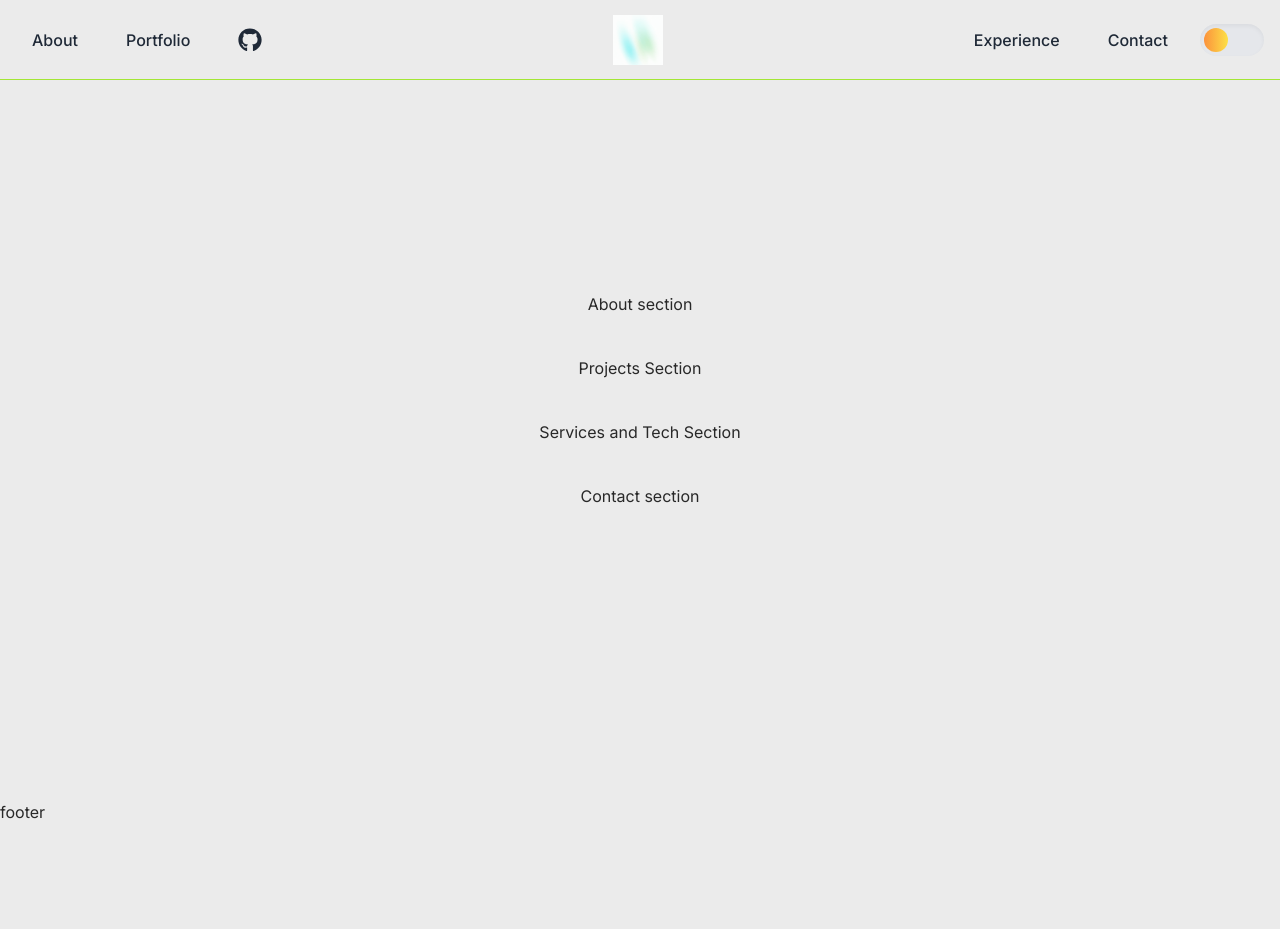
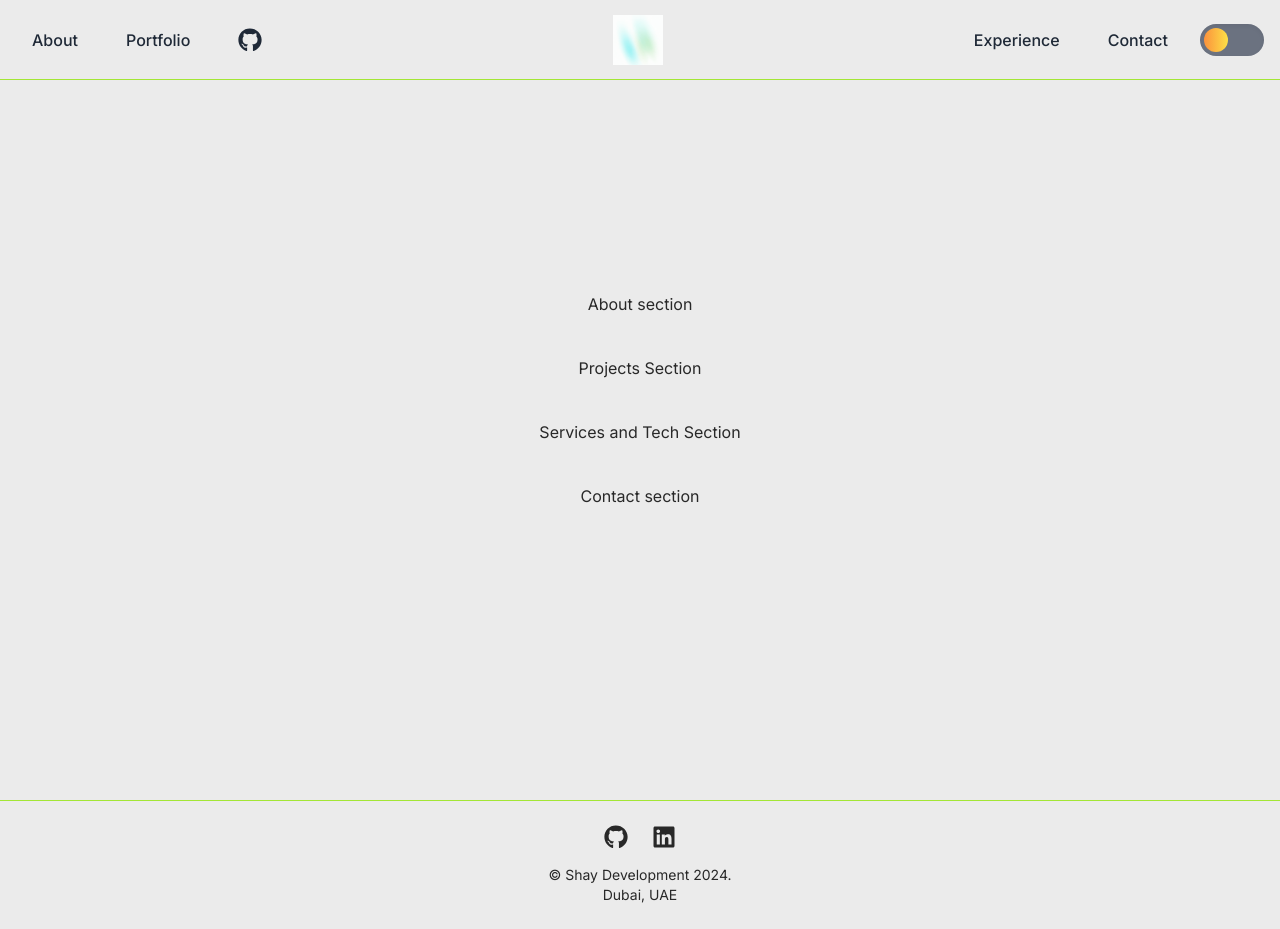
Before and after one commit to shay122990/next-portfolio, a Next.js app: page / in a window 1280 px wide. Before the commit the page ends 824 px from the top, so only its background shows below. Built offline with nearby package versions, Linux system fonts and the light colour scheme.

Commit message:
footer component layout

```diff
--- a/src/app/components/footer/Footer.tsx
+++ b/src/app/components/footer/Footer.tsx
@@ -1,9 +1,37 @@
-import React from 'react'
+"use client";
+
+import Link from "next/link";
+import { FaGithub, FaLinkedin } from "react-icons/fa";
 
 export default function Footer() {
   return (
-    <footer>
-      footer
+    <footer className="bg-grey border-t border-lime-400 py-6">
+      <div className="container mx-auto text-center">
+        <div className="flex justify-center space-x-6 mb-4">
+          <Link
+            href="https://github.com/shay122990"
+            target="_blank"
+            rel="noreferrer"
+            aria-label="GitHub Profile"
+            className="text-grey hover:text-lime-500"
+          >
+            <FaGithub size={24} />
+          </Link>
+          <Link
+            href="https://www.linkedin.com/in/shay-asanova90/"
+            target="_blank"
+            rel="noreferrer"
+            aria-label="LinkedIn Profile"
+            className="text-grey hover:text-lime-500"
+          >
+            <FaLinkedin size={24} />
+          </Link>
+        </div>
+        <p className="text-sm text-grey dark:text-white">
+          © Shay Development <span>{new Date().getFullYear()}</span>.
+        </p>
+        <p className="text-sm text-grey dark:text-white">Dubai, UAE</p>
+      </div>
     </footer>
-  )
+  );
 }
--- a/src/app/components/navbar/Navbar.tsx
+++ b/src/app/components/navbar/Navbar.tsx
@@ -30,7 +30,7 @@ const Navbar = () => {
   ];
 
   return (
-    <div className="flex justify-between items-center w-full h-20 px-4 dark:bg-grey dark:text-white  border-b border-lime-400 fixed">
+    <div className="flex justify-between items-center w-full h-20 px-4 dark:bg-grey dark:text-white border-b border-lime-400 fixed">
       <div
         onClick={() => setNav(!nav)}
         className="cursor-pointer z-10 text-white md:hidden hover:text-lime-500"
--- a/src/app/components/toggle/DarkModeToggle.tsx
+++ b/src/app/components/toggle/DarkModeToggle.tsx
@@ -29,7 +29,7 @@ export const DarkModeToggle: React.FC = () => {
       <label
         htmlFor="dark-mode-toggle"
         className={`relative w-16 h-8 block rounded-full cursor-pointer transition-all duration-300 shadow-inner ${
-          isDark ? "bg-gray-800" : "bg-gray-200"
+          isDark ? "bg-gray-300" : "bg-gray-500"
         }`}
       >
         <span
```
